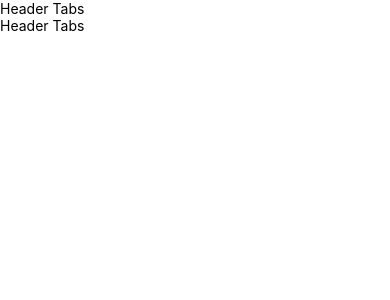
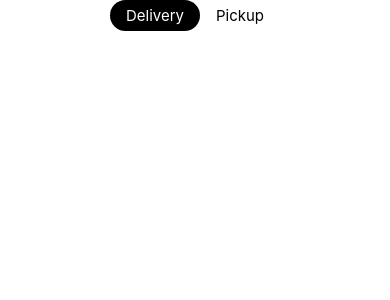
Before and after one commit to shahzaibansari123/Shezi-UberEatCloneReactNativePractice, a React Native app: screen / in a window 390 px wide. Shown: the top 300 px of the page. Built offline with nearby package versions, Linux system fonts and the light colour scheme.

Commit message:
working on it

```diff
--- a/components/HeaderTabs.js
+++ b/components/HeaderTabs.js
@@ -1,11 +1,47 @@
-import React from 'react'
-import {View, Text} from 'react-native'
+import React, { useState } from "react";
+import { View, Text } from "react-native";
+import { TouchableOpacity } from "react-native";
 
-export default function HeaderTabs (){
-    return(
-        <View>
-            <Text>Header Tabs</Text>
-            <Text>Header Tabs</Text>
-        </View>
-    )
+export default function HeaderTabs() {
+    const [activeTabs , setActiveTabs]= useState ("Delivery")
+  return (
+    <View style={{ flexDirection: "row", alignSelf: "center" }}>
+      <HeaderButton
+      text="Delivery"
+      btnColor="black"
+      textColor="white"
+      activeTabs= {activeTabs}
+      setActiveTabs={setActiveTabs}
+      />
+      <HeaderButton
+      text="Pickup"
+      btnColor="white"
+      textColor="black"
+      activeTabs= {activeTabs}
+      setActiveTabs={setActiveTabs}
+      />
+    </View>
+  );
 }
+
+const HeaderButton = (props) => (
+  <TouchableOpacity
+    style={{
+      backgroundColor: props.activeTabs === props.text ? "black" : "white",
+      paddingVertical: 6,
+      paddingHorizontal: 16,
+      borderRadius: 30,
+    }}
+
+    onPress={()=>props.setActiveTabs(props.text)}
+  >
+    <Text
+      style={{
+        color:props.activeTabs === props.text ? "white" : "black",
+        fontSize: 15,
+      }}
+    >
+      {props.text}
+    </Text>
+  </TouchableOpacity>
+);
--- a/screens/Home.js
+++ b/screens/Home.js
@@ -1,5 +1,5 @@
 import React from 'react'
-import {SafeAreaView,View, Text} from 'react-native'
+import {SafeAreaView, View, Text} from 'react-native'
 import HeaderTabs from '../components/HeaderTabs'
 
 export default function Home(){
```
